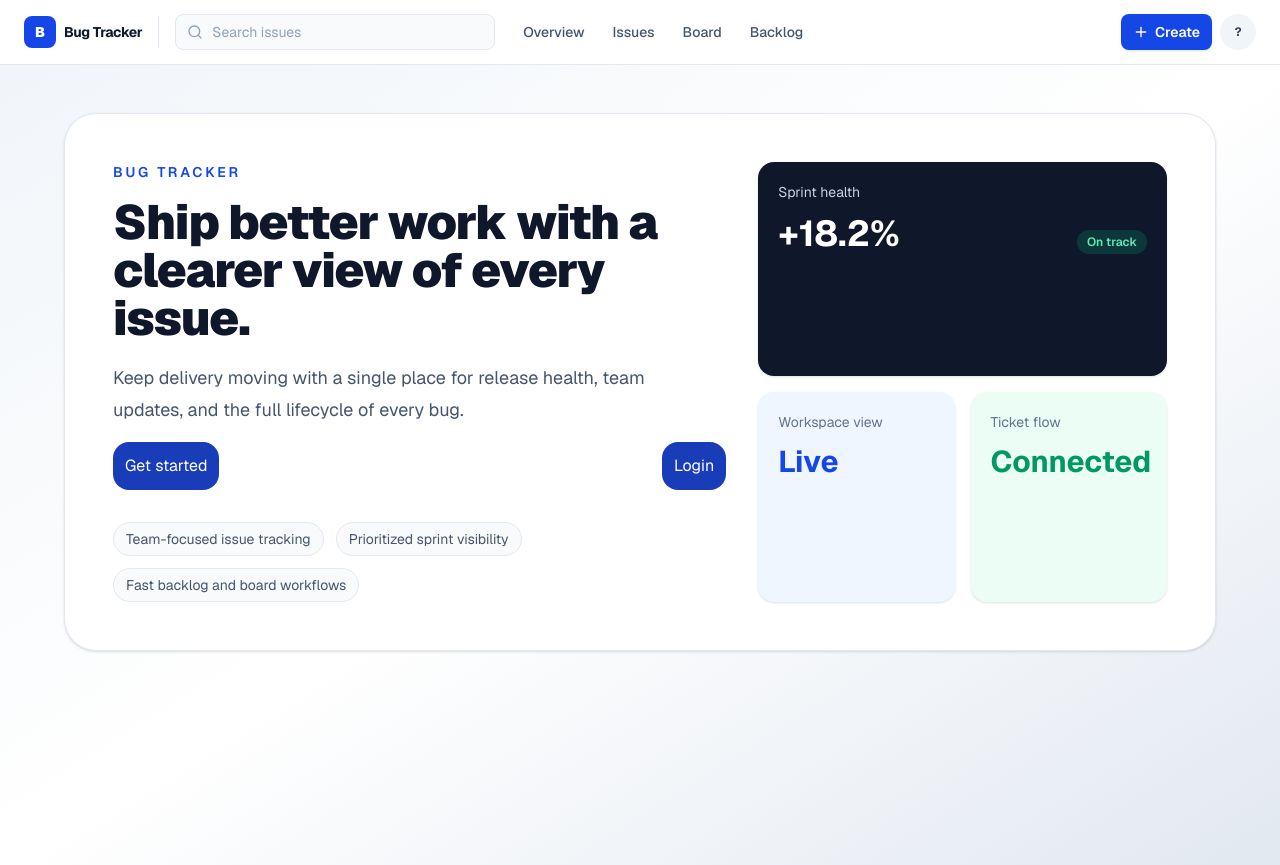
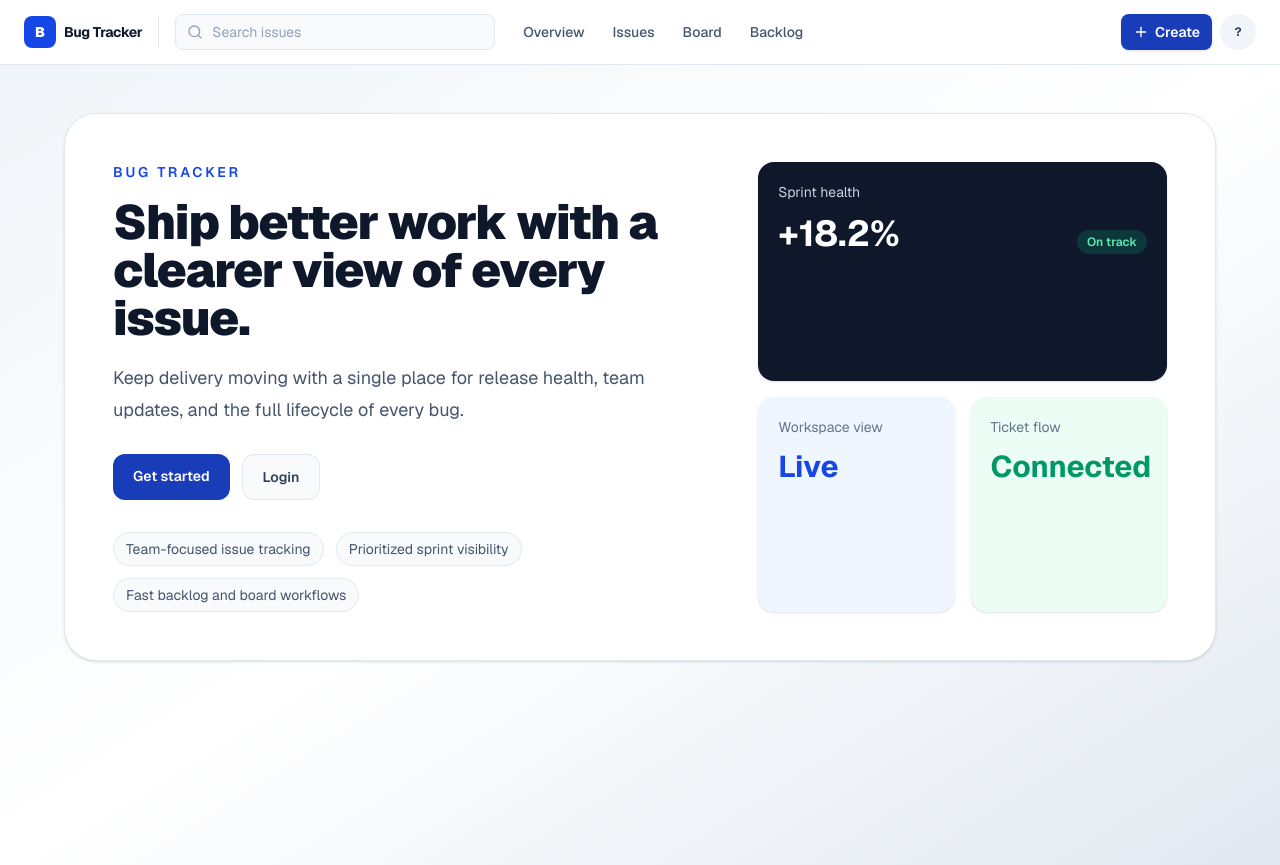
Before and after one commit to granttxiv/bug-tracker, a Next.js app: page / in a window 1280 px wide. Built offline with nearby package versions, Linux system fonts and the light colour scheme.

Commit message:
fix: align landing page cta

```diff
--- a/app/page.tsx
+++ b/app/page.tsx
@@ -61,7 +61,7 @@ export default function Home() {
 								<div className="mt-7 flex flex-wrap gap-3">
 									<Link
 										href="/dashboard"
-										className="rounded-xl bg-blue-700 px-5 py-3 text-sm font-semibold text-white transition hover:bg-blue-600"
+										className="rounded-xl bg-blue-800 px-5 py-3 text-sm font-semibold text-white transition hover:bg-blue-700"
 									>
 										Open dashboard
 									</Link>
@@ -73,13 +73,20 @@ export default function Home() {
 									</Link>
 								</div>
 							) : (
-								<div className="flex justify-between">
-									<button className="bg-blue-800 rounded-2xl p-3 text-white mt-4">
-										<Link href={"/register"}>Get started</Link>
-									</button>
-									<button className="bg-blue-800 rounded-2xl p-3 text-white mt-4">
-										<Link href={"/login"}>Login</Link>
-									</button>
+								<div className="mt-7 flex flex-wrap gap-3">
+									<Link
+										href={"/register"}
+										className="rounded-xl bg-blue-800 px-5 py-3 text-sm font-semibold text-white transition hover:bg-blue-700"
+									>
+										Get started
+									</Link>
+
+									<Link
+										href={"/login"}
+										className="rounded-xl border border-slate-200 bg-slate-50 px-5 py-3 text-sm font-semibold text-slate-700 transition hover:bg-slate-100"
+									>
+										Login
+									</Link>
 								</div>
 							)}
 
--- a/components/header/page.tsx
+++ b/components/header/page.tsx
@@ -106,7 +106,7 @@ const NavHeader = ({ className = "" }: { className?: string }) => {
 				<div className="ml-auto flex items-center gap-2">
 					<Link
 						href="/issues"
-						className="hidden items-center gap-1.5 rounded-lg bg-blue-700 px-3 py-2 text-sm font-semibold text-white shadow-sm transition hover:bg-blue-600 sm:inline-flex"
+						className="hidden items-center gap-1.5 rounded-lg bg-blue-800 px-3 py-2 text-sm font-semibold text-white shadow-sm transition hover:bg-blue-700 sm:inline-flex"
 					>
 						<Plus size={16} />
 						Create
```
